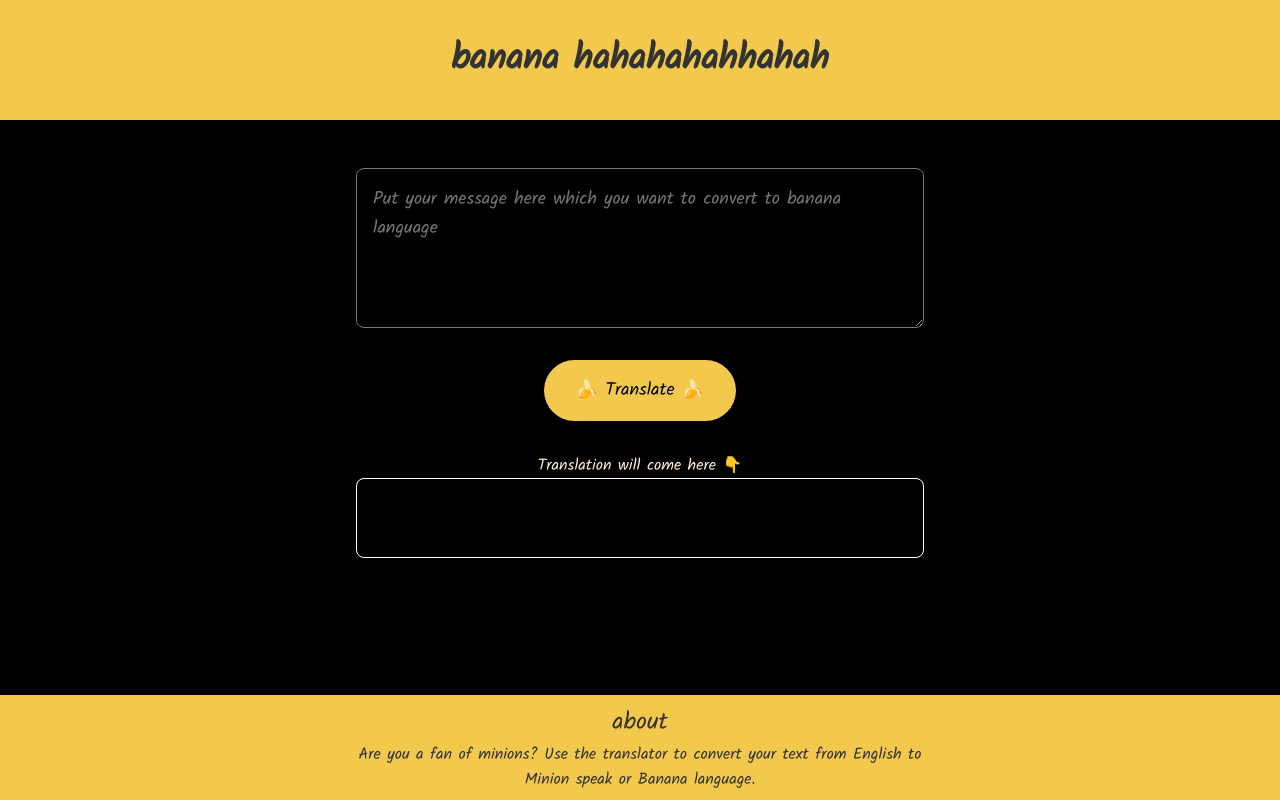
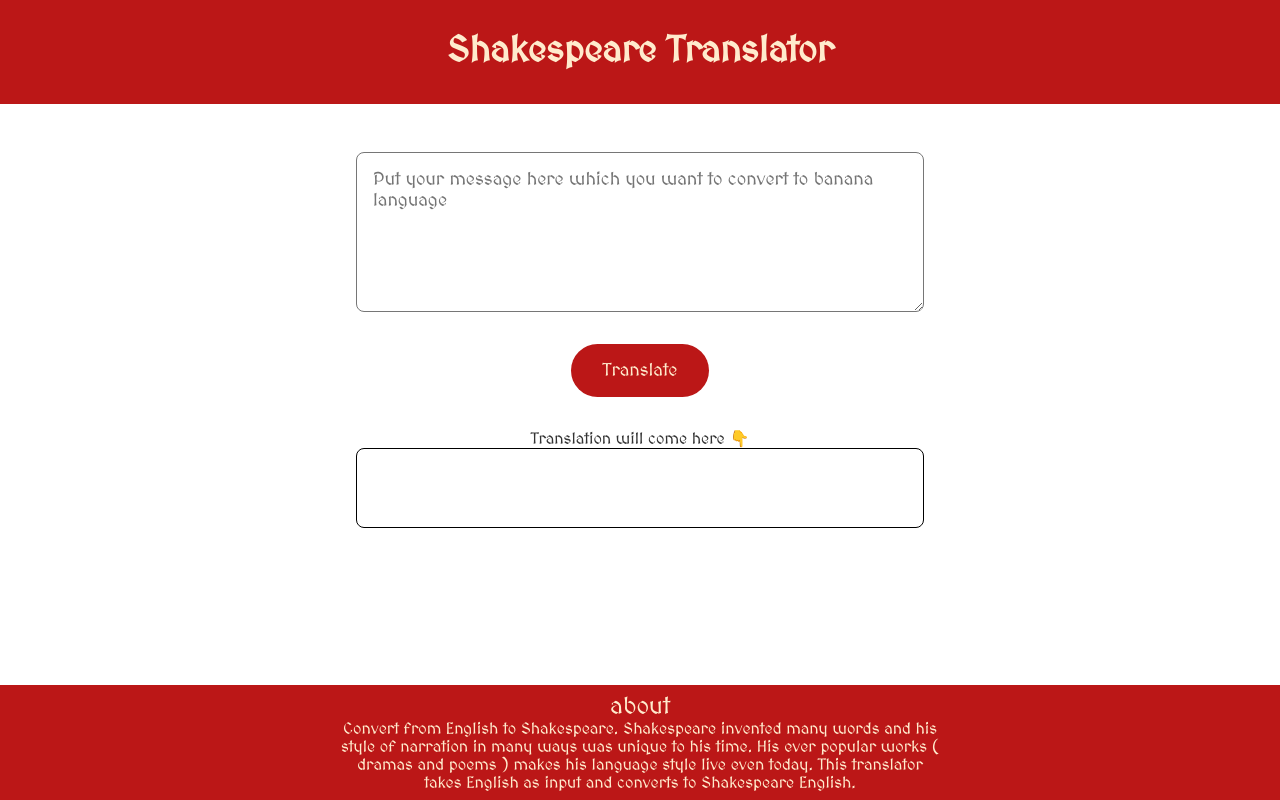
Before and after one commit to pranavpatel08/VanillaJs-Translator, a plain HTML site: page index.html in a window 1280 px wide. Drawn offline with Linux system fonts and the light colour scheme.

Commit message:
Update: converted to shakespeare

```diff
--- a/app.js
+++ b/app.js
@@ -6,7 +6,7 @@ var translateInput = document.querySelector("#translate-input");
 
 var translateOutput = document.querySelector("#translate-output");
 
-var url = "https://api.funtranslations.com/translate/minion.json"
+var url = "https://api.funtranslations.com/translate/shakespeare.json";
 
 function buttonClickHandler(event) {
     console.log("button clicked");
--- a/index.html
+++ b/index.html
@@ -11,13 +11,13 @@
 
 <body>
     <nav>
-        <h1>banana hahahahahhahah</h1>
+        <h1>Shakespeare Translator</h1>
     </nav>
     <main>
         <textarea id="translate-input"
             placeholder="Put your message here which you want to convert to banana language"></textarea>
-        <button id="translate-button"> 🍌 Translate 🍌</button>
-        <div style="color: antiquewhite;">Translation will come here 👇</div>
+        <button id="translate-button"> Translate </button>
+        <div>Translation will come here 👇</div>
 
         <div id="translate-output" style="padding: 1rem; font-size: large;"></div>
 
@@ -27,8 +27,9 @@
 
     <footer>
         <div style="font-size: x-large;">about</div>
-        <p>Are you a fan of minions? Use the translator
-            to convert your text from English to Minion speak or Banana language.</p>
+        <p>Convert from English to Shakespeare. Shakespeare invented many words and his style of narration in many ways
+            was unique to his time. His ever popular works ( dramas and poems ) makes his language style live even
+            today. This translator takes English as input and converts to Shakespeare English.</p>
     </footer>
 
     <script src="app.js" type="text/javascript"> </script>
--- a/styles.css
+++ b/styles.css
@@ -1,20 +1,19 @@
-@import url('https://fonts.googleapis.com/css2?family=Kalam&display=swap');
+@import url('https://fonts.googleapis.com/css2?family=MedievalSharp&display=swap');
 
 * {
     box-sizing: border-box;
 }
 
 :root {
-    --primary: #F2C94C;
+    --primary: #bb1717;
     --black: #333333;
     --width-break:600px
 }
 
 body {
     margin: 0;
-    font-family: 'Kalam', cursive;
+    font-family: 'MedievalSharp', cursive;
     color: #333333;
-    background-color: black;
 }
 
 nav {
@@ -22,6 +21,8 @@ nav {
     text-align: center;
     font-size: 1.5rem;
     padding: 0.1rem;
+    color: blanchedalmond;
+
 }
 
 main {
@@ -35,8 +36,6 @@ textarea {
     box-sizing: border-box;
     display: block;
     width: 100%;
-    color: cornsilk;
-    background-color: black;
     padding: 1rem;
     border-radius: .5rem;
     min-height: 20vh;
@@ -50,12 +49,13 @@ button {
     border: none;
     margin: 1rem 0rem;
     padding: 1rem 2rem;
-    font-family: 'Kalam', cursive;
+    font-family: 'MedievalSharp', cursive;
     font-size: large;
 }
 #translate-button{
     border-radius: 2rem;
     margin: 2rem auto;
+    color: blanchedalmond;
 }
 
 
@@ -64,9 +64,7 @@ button {
     width: 100%;
     min-height: 10vh;
     max-height: 20vh;
-    color: cornsilk;
-    background-color: black;
-    border: 1px solid white;
+    border: 1px solid black;
     padding: 1rem;
     font-size: large;
     border-radius: 0.5rem;
@@ -80,6 +78,7 @@ footer {
     padding: 0.5rem;
     background-color: var(--primary);
     text-align: center;
+    color: blanchedalmond;
 }
 
 footer p {
```
